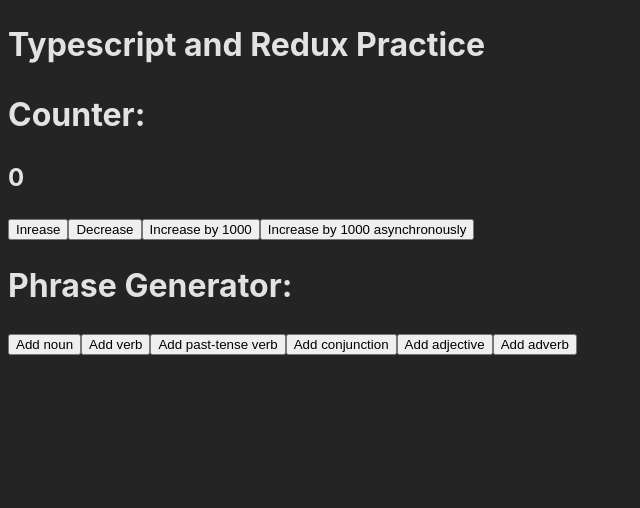
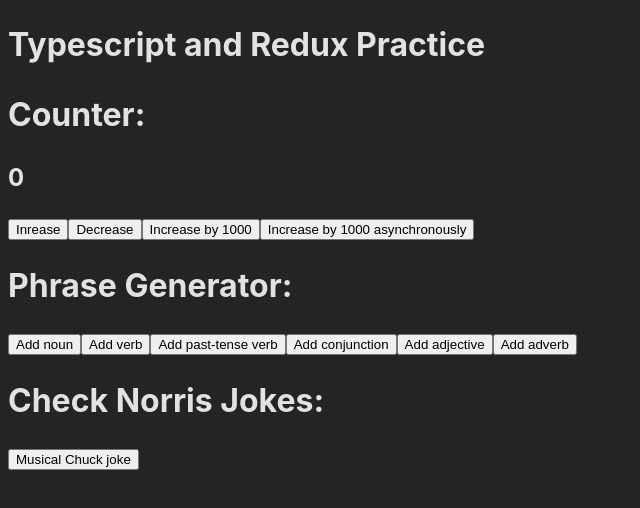
Before and after one commit to ScottM406/typescript-and-redux-practice-1, a React (Vite) app: page / in a window 1280 px wide. Shown: the top 508 px of the page, without its empty margins (0-640 px from the left). Built offline with nearby package versions, Linux system fonts and the light colour scheme.

Commit message:
Add Chuck Norris joke generator

```diff
--- a/src/App.tsx
+++ b/src/App.tsx
@@ -1,5 +1,6 @@
 import Counter from "./components/Counter";
 import PhraseGenerator from "./components/PhraseGenerator";
+import ChuckNorris from "./components/ChuckNorris";
 
 function App() {
 
@@ -8,6 +9,7 @@
       <h1>Typescript and Redux Practice</h1>
       <Counter />
       <PhraseGenerator />
+      <ChuckNorris />
     </>
   )
 }
--- /dev/null
+++ b/src/components/ChuckNorris.tsx
@@ -0,0 +1,21 @@
+import { useDispatch, useSelector } from "react-redux";
+import { AppDispatch, RootState } from "../state/store";
+import { getMusicalChuckJoke } from "../state/chuckNorrisSlice";
+
+const ChuckNorris = () => {
+
+  const chuckNorrisJoke = useSelector((state: RootState) => state.chuckNorris.value)
+  const dispatch = useDispatch<AppDispatch>();
+
+  return (
+    <>
+    <h1>Check Norris Jokes:</h1>
+    <h2>{chuckNorrisJoke}</h2>
+    <div>
+      <button onClick={() => dispatch(getMusicalChuckJoke())}>Musical Chuck joke</button>
+    </div>
+    </>
+  )
+};
+
+export default ChuckNorris;
--- /dev/null
+++ b/src/state/chuckNorrisSlice.ts
@@ -0,0 +1,35 @@
+import { createSlice, createAsyncThunk, PayloadAction } from "@reduxjs/toolkit";
+
+interface ChuckNorrisState {
+  value: string;
+}
+
+const initialState: ChuckNorrisState = {
+  value: "",
+}
+
+const checkNorrisSlice = createSlice({
+  name: "chuckNorris",
+  initialState,
+  reducers: {
+  },
+  extraReducers: (builder) => {
+    builder.addCase(getMusicalChuckJoke.fulfilled,
+      (state, action: PayloadAction<string>) => {
+        state.value += action.payload + "\n";
+      }
+    )
+  }
+});
+
+export const getMusicalChuckJoke = createAsyncThunk(
+  "chuckNorris/getMusicalChuckJoke",
+  async () => {
+    const response = await fetch("https://api.chucknorris.io/jokes/random?category=music");
+    const jokeJSON = await response.json();
+    const joke = jokeJSON.value
+    return joke;
+  }
+)
+
+export default checkNorrisSlice.reducer;
--- a/src/state/phraseGeneratorSlice.ts
+++ b/src/state/phraseGeneratorSlice.ts
@@ -1,5 +1,5 @@
 import { faker } from "@faker-js/faker";
-import { createAsyncThunk, createSlice, PayloadAction } from "@reduxjs/toolkit";
+import { createSlice } from "@reduxjs/toolkit";
 
 
 interface PhraseGeneratorState {
--- a/src/state/store.ts
+++ b/src/state/store.ts
@@ -1,11 +1,13 @@
 import { configureStore } from "@reduxjs/toolkit";
 import counterReducer from './counter/counterSlice';
 import phraseGeneratorReducer from './phraseGeneratorSlice';
+import chuckNorrisReducer from './chuckNorrisSlice';
 
 export const store = configureStore({
   reducer: {
     counter: counterReducer,
-    phraseGenerator: phraseGeneratorReducer
+    phraseGenerator: phraseGeneratorReducer,
+    chuckNorris: chuckNorrisReducer
   }
 });
 
```
